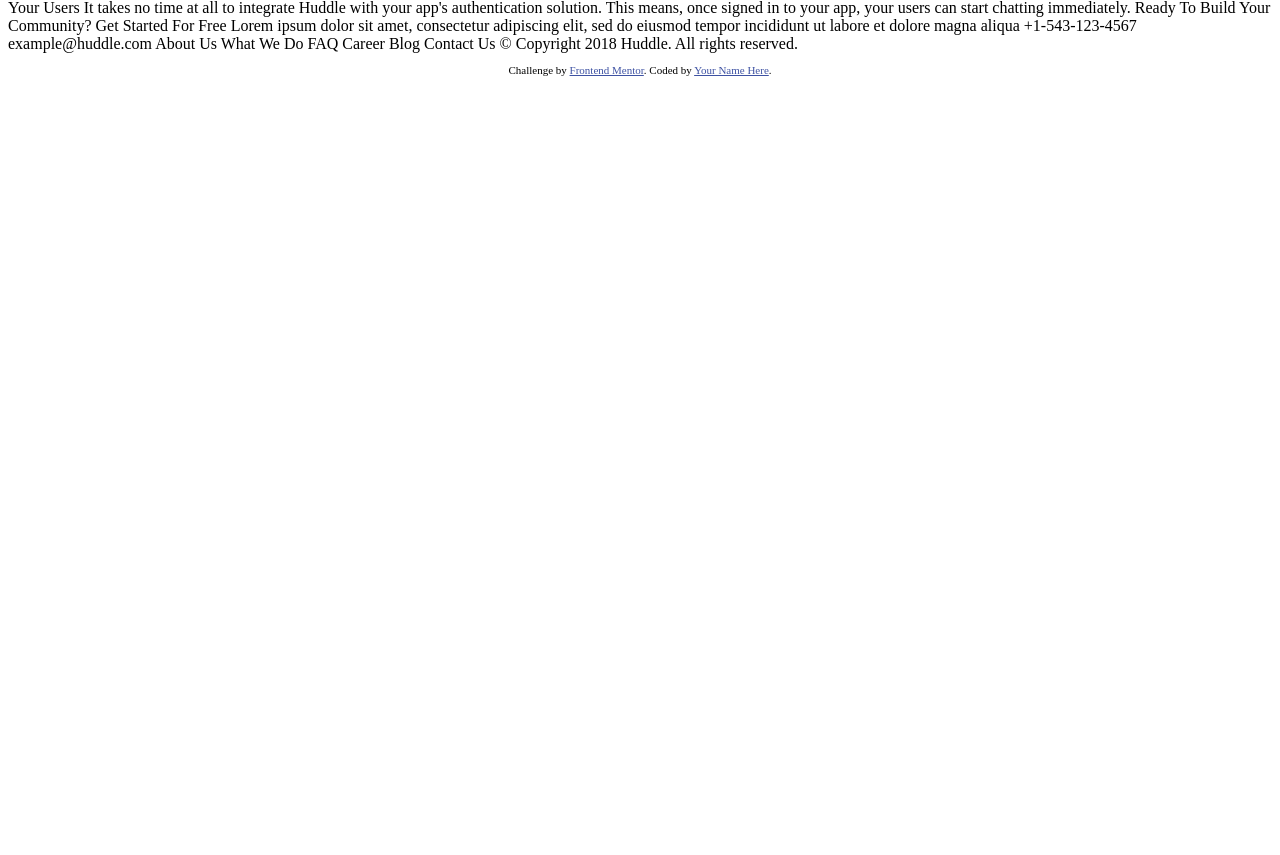
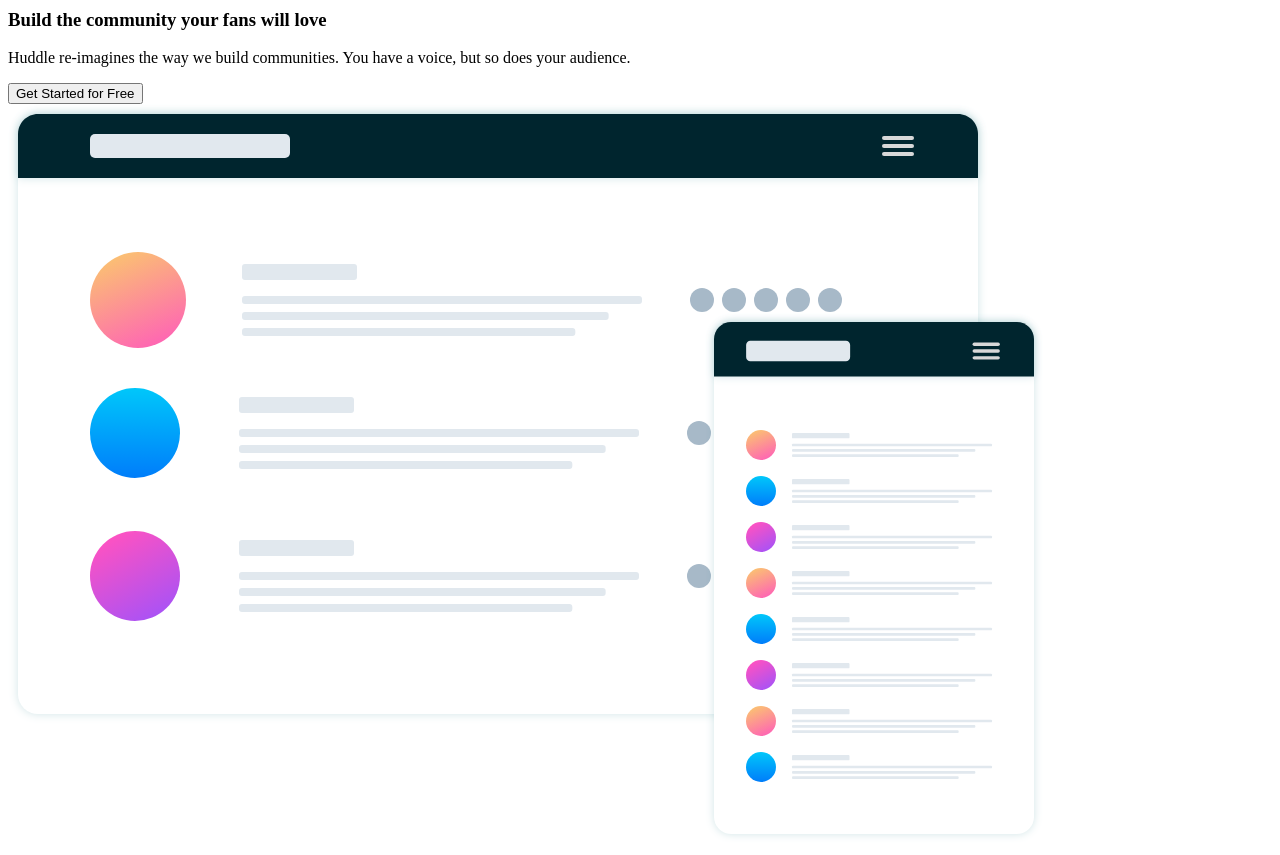
Before and after one commit to Susu-spec/huddle-landing-page-with-alternating-feature-blocks, a plain HTML site: page index.html in a window 1280 px wide. Shown: the part 63-918 px from the top of the page. Before the commit the page ends 800 px from the top, so only its background shows below. Drawn offline with Linux system fonts and the light colour scheme.

Commit message:
feature: set up the html layout and the header section

```diff
--- a/index.html
+++ b/index.html
@@ -2,69 +2,26 @@
 <html lang="en">
 <head>
   <meta charset="UTF-8">
-  <meta name="viewport" content="width=device-width, initial-scale=1.0"> <!-- displays site properly based on user's device -->
-
-  <link rel="icon" type="image/png" sizes="32x32" href="./images/favicon-32x32.png">
-
-  <title>Frontend Mentor | Huddle landing page with alternating feature blocks</title>
-
-  <!-- Feel free to remove these styles or customise in your own stylesheet 👍 -->
-  <style>
-    .attribution { font-size: 11px; text-align: center; }
-    .attribution a { color: hsl(228, 45%, 44%); }
-  </style>
+  <meta name="viewport" content="width=device-width, initial-scale=1.0">
+  <link rel="icon" type="image/png" sizes="32x32" href="./images/logo.svg">
+  <title>Huddle landing page with alternating feature blocks</title>
 </head>
 <body>
-
-  Try It Free
-
-  Build The Community Your Fans Will Love
-
-  Huddle re-imagines the way we build communities. You have a voice, but so does your audience.
-  Create connections with your users as you engage in genuine discussion.
-
-  Get Started For Free
-
-  Grow Together
-
-  Generate meaningful discussions with your audience and build a strong, loyal community.
-  Think of the insightful conversations you miss out on with a feedback form.
-
-  Flowing Conversations
-
-  You wouldn't paginate a conversation in real life, so why do it online? Our threads
-  have just-in-time loading for a more natural flow.
-
-  Your Users
-
-  It takes no time at all to integrate Huddle with your app's authentication solution.
-  This means, once signed in to your app, your users can start chatting immediately.
-
-  Ready To Build Your Community?
-
-  Get Started For Free
-
-  Lorem ipsum dolor sit amet, consectetur adipiscing elit, sed do eiusmod tempor
-  incididunt ut labore et dolore magna aliqua
-
-  +1-543-123-4567
-  example@huddle.com
-
-  About Us
-  What We Do
-  FAQ
-
-  Career
-  Blog
-  Contact Us
-
-  &copy; Copyright 2018 Huddle. All rights reserved.
-
-  <footer>
-    <p class="attribution">
-      Challenge by <a href="https://www.frontendmentor.io?ref=challenge" target="_blank">Frontend Mentor</a>.
-      Coded by <a href="#">Your Name Here</a>.
-    </p>
-  </footer>
+  <header>
+    <nav>
+      <img src="./images/logo.svg" alt="Huddle logo" />
+      <button aria-label="Try Huddle for free">Try it for free</button>
+    </nav>
+    <section>
+      <article>
+        <h1>Build the community your fans will love</h1>
+        <p>Huddle re-imagines the way we build communities. You have a voice, but so does your audience.</p>
+        <button aria-label="Get started with Huddle for free">Get Started for Free</button>
+      </article>
+      <img src="./images/illustration-mockups.svg" alt="Mockup illustrations of the Huddle Application" />
+    </section>
+  </header>
+  <main></main>
+  <footer></footer>
 </body>
 </html>
```
